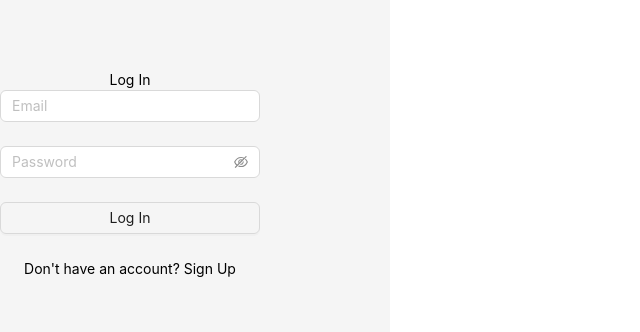
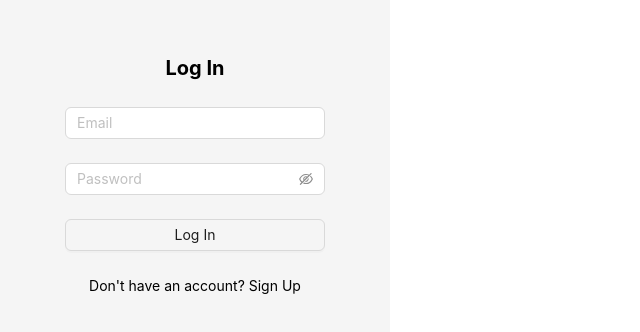
Before and after one commit to DanielMesaGarcia/elRinconFCT, a React (Create React App) app: page /authPage in a window 1280 px wide. Shown: the part 248-580 px from the top of the page, without its empty margins (0-640 px from the left). Built offline with nearby package versions, Linux system fonts and the light colour scheme; no server answers.

Commit message:
log in and sign in

```diff
--- a/src/assets/main.css
+++ b/src/assets/main.css
@@ -508,6 +508,9 @@ video {
 .mb-10 {
   margin-bottom: 2.5rem;
 }
+.mb-6 {
+  margin-bottom: 1.5rem;
+}
 .mb-8 {
   margin-bottom: 2rem;
 }
@@ -538,6 +541,9 @@ video {
 .items-center {
   align-items: center;
 }
+.justify-center {
+  justify-content: center;
+}
 .gap-x-18 {
   column-gap: 18px;
 }
@@ -554,6 +560,9 @@ video {
 .pb-2 {
   padding-bottom: 0.5rem;
 }
+.text-2xl {
+  font-size: 1.25rem;
+}
 .text-3xl {
   font-size: 1.75rem;
 }
@@ -563,3 +572,6 @@ video {
 .text-xl {
   font-size: 1rem;
 }
+.font-bold {
+  font-weight: 700;
+}
--- a/src/pages/authPage/loginPage.js
+++ b/src/pages/authPage/loginPage.js
@@ -17,14 +17,14 @@ const AuthPage = () => {
 
   const handleLogin = async ({ email, password }) => {
     try {
-      const { user, session, error } = await supabase.auth.SignInWithPassword({
+      const { data, error } = await supabase.auth.signInWithPassword({
         email,
-        password
-      });
+        password,
+      })
       if (error) {
         setError(error.message);
       }else{
-        localStorage.setItem('currentUser', JSON.stringify(user));
+        localStorage.setItem('currentUser', JSON.stringify(data));
         navigate(`/home`);
       }
     } catch (error) {
```
